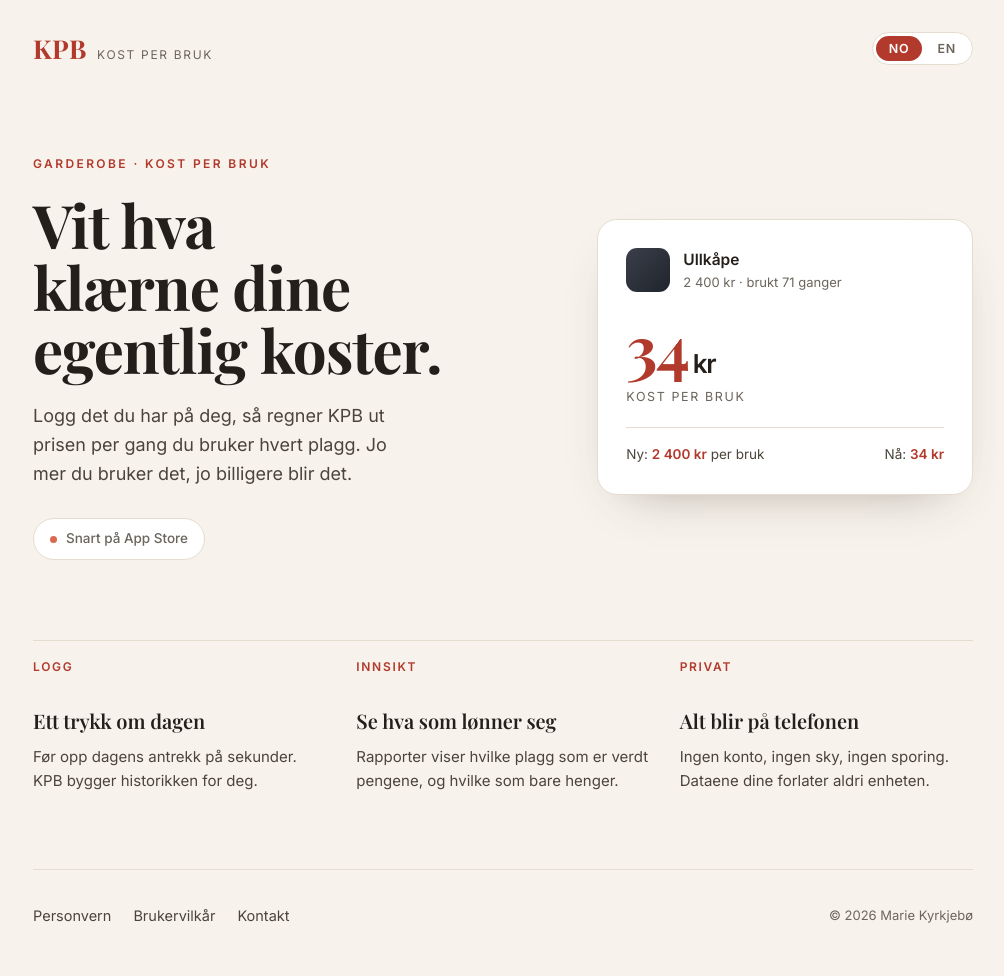
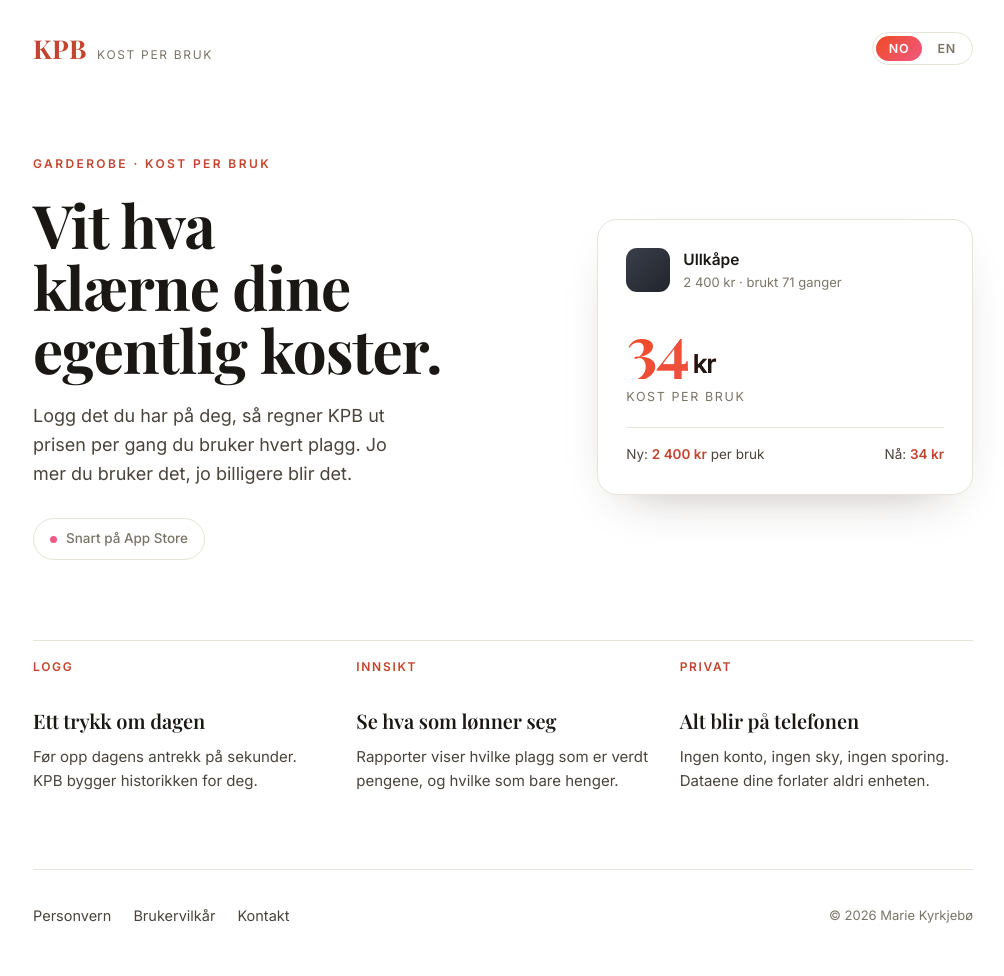
Before and after one commit to m11023011023-star/kpbapp, a plain HTML site: page index.html in a window 1280 px wide. Shown: the whole page, without its empty margins (137-1141 px from the left). Drawn offline with nearby package versions, Linux system fonts and the light colour scheme.

Commit message:
Update index.html

```diff
--- a/index.html
+++ b/index.html
@@ -10,8 +10,8 @@
 <link href="https://fonts.googleapis.com/css2?family=Playfair+Display:wght@500;600;700&family=Inter:wght@400;500;600&display=swap" rel="stylesheet">
 <style>
   :root{
-    --paper:#F7F3EC; --ink:#241F1A; --sub:#6B655C;
-    --accent:#B23A2C; --accent-2:#D9694F; --line:#E4DCCF; --card:#FFFFFF;
+    --paper:#FFFFFF; --ink:#1A1815; --sub:#7A7568;
+    --accent:#C4452F; --accent-2:#F05983; --line:#E8E4DC; --card:#FFFFFF;
   }
   *{box-sizing:border-box;margin:0;padding:0}
   html{scroll-behavior:smooth}
@@ -29,7 +29,7 @@
   .brand .tag{font-size:12px; color:var(--sub); letter-spacing:.14em; text-transform:uppercase}
   .lang{display:flex; gap:2px; border:1px solid var(--line); border-radius:999px; padding:3px; background:var(--card)}
   .lang button{font-family:inherit; font-size:12.5px; font-weight:600; letter-spacing:.06em; border:0; background:transparent; color:var(--sub); cursor:pointer; padding:5px 13px; border-radius:999px; transition:.18s}
-  .lang button.on{background:var(--accent); color:#fff}
+  .lang button.on{background:linear-gradient(135deg,#EF4A22,#F05983); color:#fff}
 
   /* hero */
   .hero{display:grid; grid-template-columns:1.15fr .85fr; gap:56px; align-items:center; padding:56px 0 72px}
@@ -45,8 +45,9 @@
   .swatch{width:44px; height:44px; border-radius:11px; background:linear-gradient(135deg,#3a3f4a,#20242c); flex:none}
   .cpw-card .name{font-weight:600; font-size:15.5px}
   .cpw-card .price{font-size:13px; color:var(--sub)}
-  .cpw-big{font-family:'Playfair Display',Georgia,serif; font-weight:700; line-height:1; letter-spacing:-.02em; color:var(--accent); font-size:64px}
-  .cpw-big .kr{font-size:26px; color:var(--ink); font-weight:600; font-family:'Inter',sans-serif; margin-left:4px}
+  .cpw-big{font-family:'Playfair Display',Georgia,serif; font-weight:700; line-height:1; letter-spacing:-.02em; font-size:64px;
+    background:linear-gradient(135deg,#EF4A22,#F05983); -webkit-background-clip:text; background-clip:text; -webkit-text-fill-color:transparent; color:#EF4A22}
+  .cpw-big .kr{font-size:26px; color:var(--ink); font-weight:600; font-family:'Inter',sans-serif; margin-left:4px; -webkit-text-fill-color:var(--ink)}
   .cpw-label{font-size:12.5px; letter-spacing:.13em; text-transform:uppercase; color:var(--sub); margin:8px 0 20px}
   .wear-row{display:flex; align-items:center; justify-content:space-between; border-top:1px solid var(--line); padding-top:16px}
   .wear-row .n{font-size:13.5px; color:#4A443C}
```
